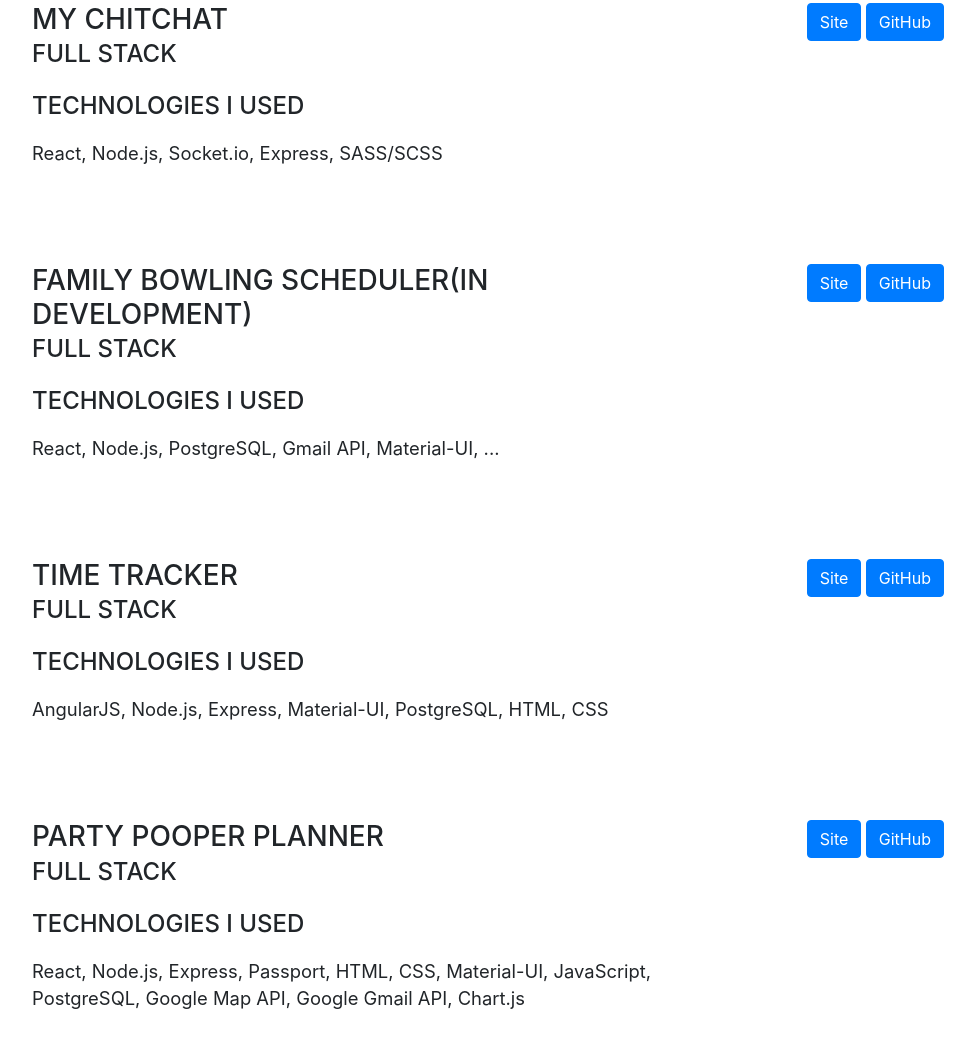
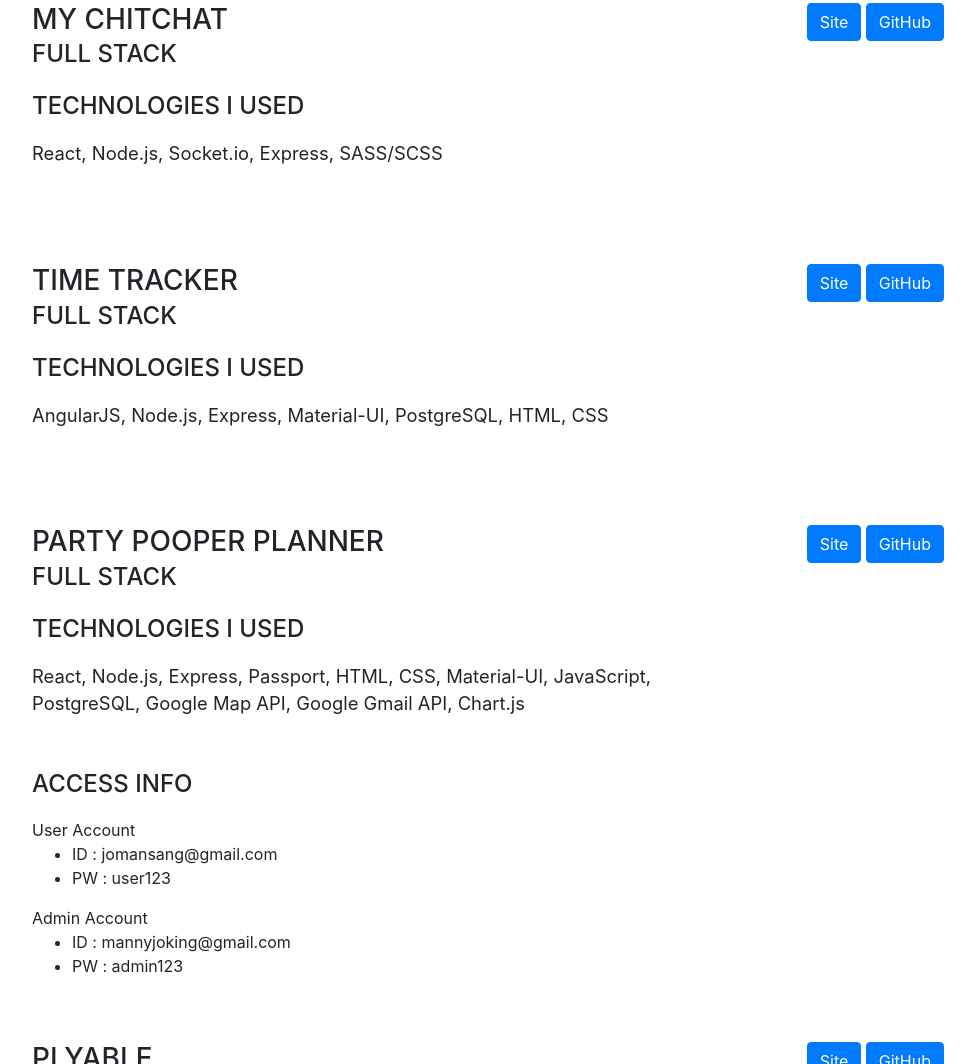
Before and after one commit to MannyJo/mannyjo.github.io, a website with bundled scripts: page index.html in a window 1280 px wide. Shown: the part 4971-6035 px from the top of the page, without its empty margins (288-1263 px from the left). Built offline with nearby package versions, Linux system fonts and the light colour scheme; a web font is replaced by a local one.

Commit message:
Remove unused project

```diff
--- a/index.html
+++ b/index.html
@@ -327,21 +327,6 @@
 
         <div class="resume-item d-flex flex-column flex-md-row mb-5">
           <div class="resume-content mr-auto">
-            <h3 class="mb-0">Family Bowling Scheduler(In development)</h3>
-            <div class="subheading mb-3">Full Stack</div>
-            <div class="subheading mb-3">Technologies I used</div>
-            <p class="lead mb-5">
-              React, Node.js, PostgreSQL, Gmail API, Material-UI, ...
-            </p>
-          </div>
-          <div class="resume-date text-md-right">
-            <a class="btn btn-primary" href="https://kingaway-bowling.herokuapp.com/">Site</a>
-            <a class="btn btn-primary" href="https://github.com/MannyJo/kingawaybowl">GitHub</a>
-          </div>
-        </div>
-
-        <div class="resume-item d-flex flex-column flex-md-row mb-5">
-          <div class="resume-content mr-auto">
             <h3 class="mb-0">Time Tracker</h3>
             <div class="subheading mb-3">Full Stack</div>
             <div class="subheading mb-3">Technologies I used</div>
```
